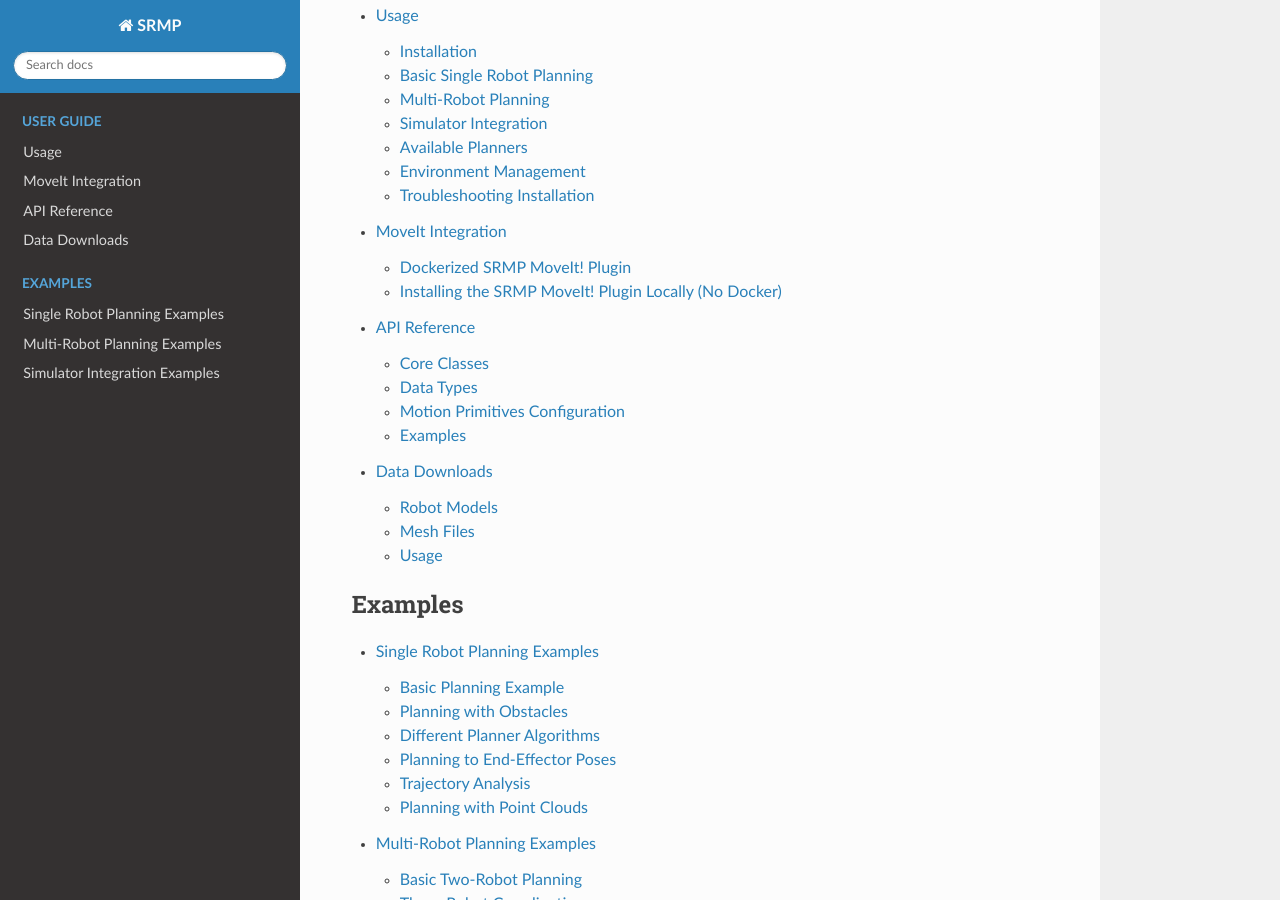
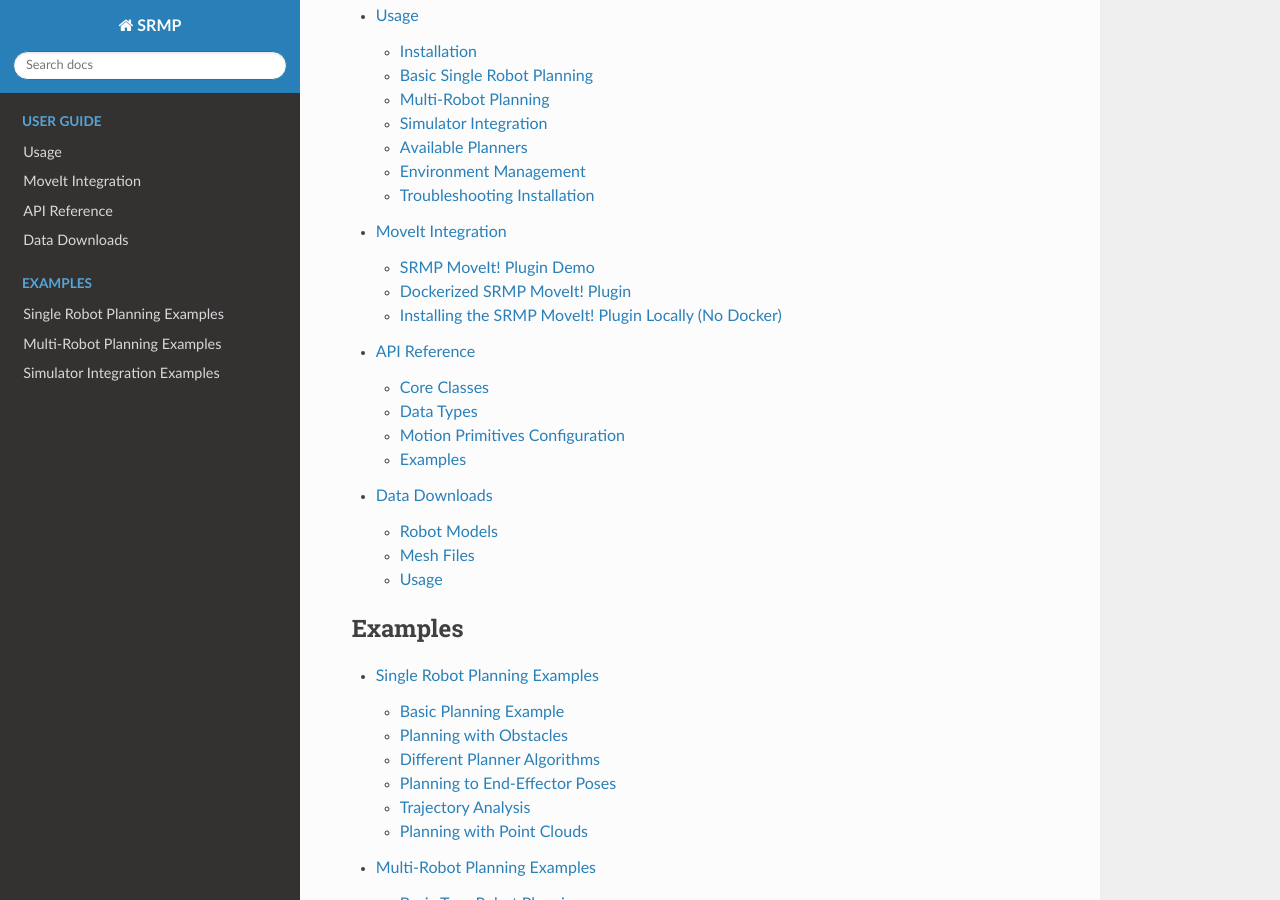
Before and after one commit to imishani/srmp-docs, a Sphinx documentation site: the page built from docs/source/index.rst, in a window 1280 px wide and 900 px high, scrolled down 1416 px. Built offline with Sphinx 7.4.7 and the Read the Docs theme 3.1.0, drawn with Linux system fonts in a browser that asks for light colours.

Commit message:
feat(video): wip.

```diff
--- a/docs/source/conf.py
+++ b/docs/source/conf.py
@@ -34,5 +34,8 @@
 # Copy static files from assets directory
 html_static_path = ['_static']
 
+# Copy additional files (including videos)
+html_extra_path = ['_static/assets/srmp_moveit2.mp4']
+
 # -- Options for EPUB output
 epub_show_urls = 'footnote'
--- a/docs/source/moveit_integration.rst
+++ b/docs/source/moveit_integration.rst
@@ -1,11 +1,14 @@
 MoveIt Integration
 ==================
+
+SRMP MoveIt! Plugin Demo
+~~~~~~~~~~~~~~~~~~~~~~~~
 
 .. raw:: html
 
    <div style="text-align: center; margin: 30px 0;">
-       <video controls muted loop style="width: 100%; max-width: 800px; border-radius: 15px; box-shadow: 0 4px 8px rgba(0,0,0,0.1);">
-           <source src="_static/assets/srmp_moveit2.mp4" type="video/mp4">
+       <video muted loop style="width: 100%; max-width: 800px; border-radius: 15px; box-shadow: 0 4px 8px rgba(0,0,0,0.1);">
+           <source src="../srmp_moveit2.mp4" type="video/mp4">
            Your browser does not support the video tag.
        </video>
        <p style="margin-top: 10px; color: #666; font-size: 14px;">
```
